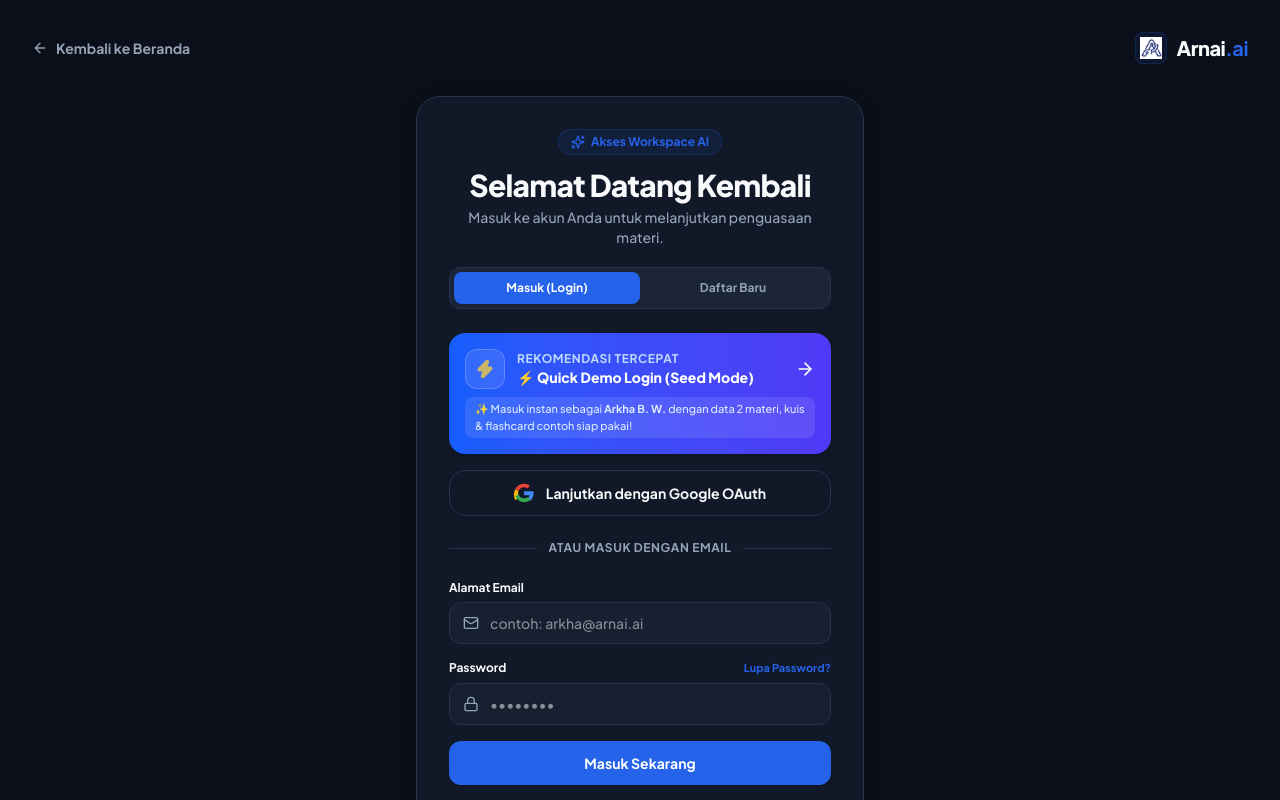
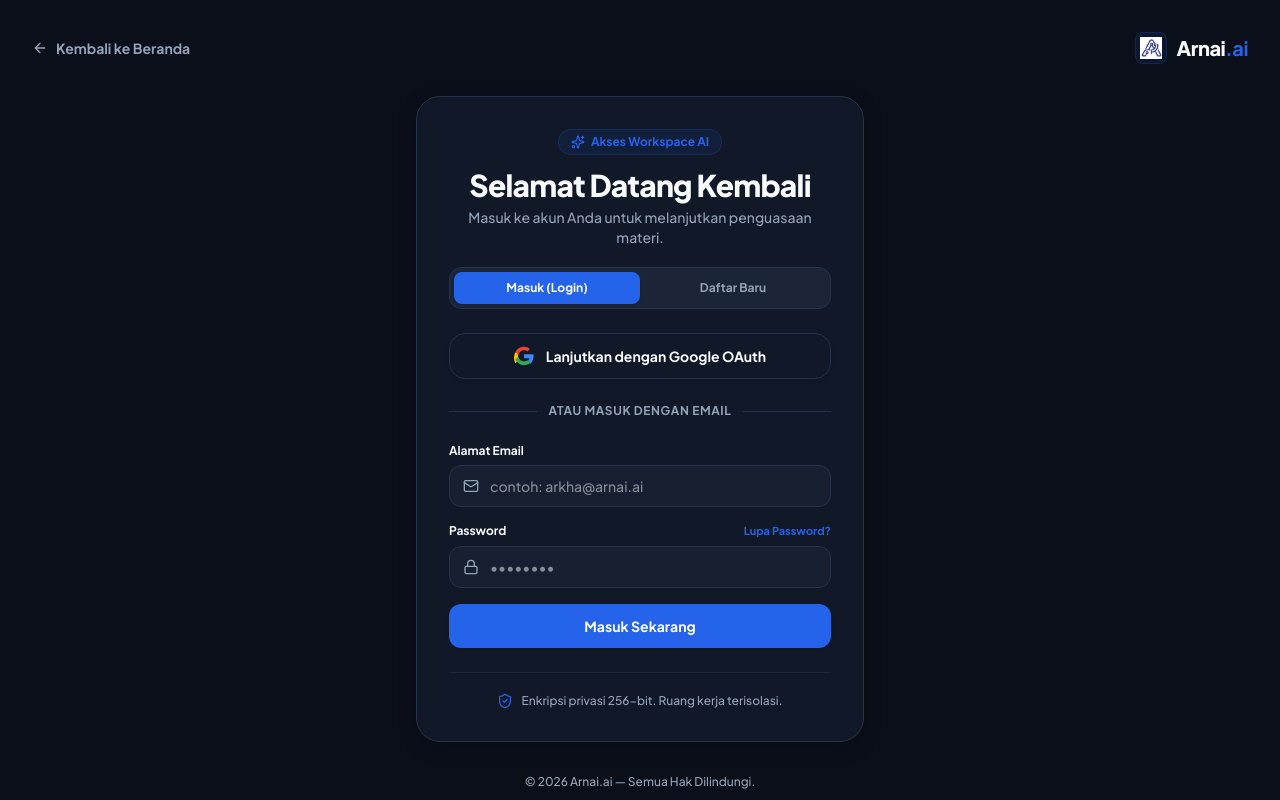
Before and after one commit to arkhabw/Arnai, a Next.js app: page /login in a window 1280 px wide. Shown: the top 800 px of the page. Built offline with nearby package versions, Linux system fonts and the light colour scheme.

Commit message:
feat(auth): integrate real Google OAuth redirect flow, add callback route, and remove quick seed demo login

```diff
--- /dev/null
+++ b/src/app/auth/google-callback/page.tsx
@@ -0,0 +1,75 @@
+"use client";
+
+import React, { useEffect, useState } from "react";
+import { useRouter } from "next/navigation";
+import { useAuth } from "@/lib/auth-context";
+import { Loader2, AlertCircle } from "lucide-react";
+
+export default function GoogleCallbackPage() {
+  const router = useRouter();
+  const { loginWithGoogle } = useAuth();
+  const [errorMsg, setErrorMsg] = useState<string | null>(null);
+
+  useEffect(() => {
+    const handleCallback = async () => {
+      try {
+        const hash = window.location.hash;
+        if (!hash) {
+          setErrorMsg("Token otorisasi Google tidak ditemukan.");
+          return;
+        }
+
+        // Parse access_token from hash fragment
+        const params = new URLSearchParams(hash.substring(1));
+        const accessToken = params.get("access_token");
+
+        if (!accessToken) {
+          setErrorMsg("Akses token Google tidak valid atau kedaluwarsa.");
+          return;
+        }
+
+        const success = await loginWithGoogle(accessToken);
+        if (success) {
+          router.push("/dashboard");
+        } else {
+          setErrorMsg("Gagal melakukan otentikasi profil pengguna.");
+        }
+      } catch (err: any) {
+        console.error("OAuth Error:", err);
+        setErrorMsg(err.message || "Gagal menghubungkan akun Google Anda.");
+      }
+    };
+
+    handleCallback();
+  }, [loginWithGoogle, router]);
+
+  return (
+    <div className="min-h-screen bg-background flex flex-col items-center justify-center p-4">
+      <div className="glass-card rounded-3xl border border-border p-8 max-w-sm w-full text-center shadow-xl space-y-4">
+        {errorMsg ? (
+          <>
+            <div className="w-12 h-12 rounded-2xl bg-red-500/10 text-red-500 flex items-center justify-center border border-red-500/20 mx-auto">
+              <AlertCircle className="w-6 h-6" />
+            </div>
+            <h3 className="text-base font-extrabold text-foreground">Otentikasi Gagal</h3>
+            <p className="text-xs text-muted-foreground leading-relaxed">{errorMsg}</p>
+            <button
+              onClick={() => router.push("/login")}
+              className="w-full py-2.5 rounded-xl bg-primary hover:bg-blue-700 text-primary-foreground font-bold text-xs transition-all shadow-sm"
+            >
+              Kembali ke Halaman Login
+            </button>
+          </>
+        ) : (
+          <>
+            <Loader2 className="w-10 h-10 animate-spin text-primary mx-auto" />
+            <h3 className="text-base font-extrabold text-foreground">Mendapatkan Profil Google</h3>
+            <p className="text-xs text-muted-foreground">
+              Harap tunggu sebentar selagi kami mengamankan sesi masuk Anda...
+            </p>
+          </>
+        )}
+      </div>
+    </div>
+  );
+}
--- a/src/app/login/page.tsx
+++ b/src/app/login/page.tsx
@@ -41,13 +41,12 @@
 function LoginContent() {
   const searchParams = useSearchParams();
   const router = useRouter();
-  const { login, register: registerUser, loginWithGoogle, loginAsQuickDemo, isLoading: authLoading } = useAuth();
+  const { login, register: registerUser, loginWithGoogle, isLoading: authLoading } = useAuth();
 
   const initialMode = searchParams.get("mode") === "register" ? "register" : "login";
   const [mode, setMode] = useState<"login" | "register">(initialMode);
   const [errorMsg, setErrorMsg] = useState<string | null>(null);
   const [successMsg, setSuccessMsg] = useState<string | null>(null);
-  const [isDemoLoading, setIsDemoLoading] = useState(false);
   const [isGoogleLoading, setIsGoogleLoading] = useState(false);
 
   // Hook form for login
@@ -100,32 +99,19 @@
     }
   };
 
-  const handleGoogleLogin = async () => {
+  const handleGoogleLogin = () => {
     setErrorMsg(null);
     setIsGoogleLoading(true);
-    try {
-      const success = await loginWithGoogle();
-      if (success) {
-        setSuccessMsg("Terhubung dengan akun Google! Mengalihkan ke workspace...");
-        setTimeout(() => {
-          router.push("/dashboard");
-        }, 600);
-      }
-    } catch (e) {
-      setErrorMsg("Gagal menghubungkan dengan Google OAuth.");
+    const clientId = process.env.NEXT_PUBLIC_GOOGLE_CLIENT_ID;
+    if (!clientId) {
+      setErrorMsg("Google Client ID belum dikonfigurasi di file environment (.env). Silakan atur NEXT_PUBLIC_GOOGLE_CLIENT_ID Anda.");
       setIsGoogleLoading(false);
+      return;
     }
-  };
-
-  const handleQuickDemo = async () => {
-    setErrorMsg(null);
-    setIsDemoLoading(true);
-    try {
-      await loginAsQuickDemo();
-    } catch (e) {
-      setErrorMsg("Gagal masuk mode demo.");
-      setIsDemoLoading(false);
-    }
+    const redirectUri = encodeURIComponent(`${window.location.origin}/auth/google-callback`);
+    const scope = encodeURIComponent("https://www.googleapis.com/auth/userinfo.profile https://www.googleapis.com/auth/userinfo.email");
+    const oauthUrl = `https://accounts.google.com/o/oauth2/v2/auth?client_id=${clientId}&redirect_uri=${redirectUri}&response_type=token&scope=${scope}`;
+    window.location.href = oauthUrl;
   };
 
   return (
@@ -208,46 +194,12 @@
             </div>
           </div>
 
-          {/* Quick Demo Hero CTA */}
-          <div className="mb-4">
-            <button
-              type="button"
-              onClick={handleQuickDemo}
-              disabled={isDemoLoading || authLoading || isGoogleLoading}
-              className="w-full relative group overflow-hidden rounded-2xl bg-gradient-to-r from-blue-600 to-indigo-600 hover:from-blue-700 hover:to-indigo-700 text-white p-4 shadow-md transition-all duration-300 active:scale-[0.99] disabled:opacity-70"
-            >
-              <div className="flex items-center justify-between relative z-10">
-                <div className="flex items-center gap-3 text-left">
-                  <div className="w-10 h-10 rounded-xl bg-white/10 backdrop-blur-md flex items-center justify-center shrink-0 border border-white/20">
-                    <Zap className="w-5 h-5 text-amber-300 fill-amber-300 animate-pulse" />
-                  </div>
-                  <div>
-                    <div className="text-xs font-bold uppercase tracking-wider text-blue-200">
-                      Rekomendasi Tercepat
-                    </div>
-                    <div className="text-sm font-extrabold text-white">
-                      ⚡ Quick Demo Login (Seed Mode)
-                    </div>
-                  </div>
-                </div>
-                {isDemoLoading ? (
-                  <Loader2 className="w-5 h-5 animate-spin text-white" />
-                ) : (
-                  <ArrowRight className="w-5 h-5 text-white group-hover:translate-x-1 transition-transform" />
-                )}
-              </div>
-              <div className="mt-2 text-left text-[11px] text-blue-100 font-medium bg-white/10 px-2.5 py-1 rounded-lg">
-                ✨ Masuk instan sebagai <strong>Arkha B. W.</strong> dengan data 2 materi, kuis & flashcard contoh siap pakai!
-              </div>
-            </button>
-          </div>
-
           {/* Google OAuth Login Button */}
           <div className="mb-6">
             <button
               type="button"
               onClick={handleGoogleLogin}
-              disabled={isGoogleLoading || authLoading || isDemoLoading}
+              disabled={isGoogleLoading || authLoading}
               className="w-full py-3 px-4 rounded-2xl bg-card hover:bg-secondary/80 border border-border text-foreground font-bold text-sm transition-all shadow-sm active:scale-[0.99] flex items-center justify-center gap-3 disabled:opacity-70 group"
             >
               {isGoogleLoading ? (
--- a/src/lib/auth-context.tsx
+++ b/src/lib/auth-context.tsx
@@ -21,36 +21,9 @@
   isLoading: boolean;
   login: (email: string, password?: string) => Promise<boolean>;
   register: (name: string, email: string, password?: string) => Promise<boolean>;
-  loginWithGoogle: () => Promise<boolean>;
-  loginAsQuickDemo: () => Promise<void>;
+  loginWithGoogle: (accessToken: string) => Promise<boolean>;
   logout: () => void;
 }
-
-const DEMO_USER: UserProfile = {
-  id: "usr-demo-arkha",
-  name: "Arkha B. W.",
-  email: "arkha@arnai.ai",
-  avatar: "https://images.unsplash.com/photo-1534528741775-53994a69daeb?w=150&auto=format&fit=crop&q=80",
-  role: "Pro Student Account",
-  isDemo: true,
-  provider: "demo",
-  streakDays: 7,
-  completedQuizzes: 14,
-  masteredFlashcards: 68,
-};
-
-const GOOGLE_USER: UserProfile = {
-  id: "usr-google-arkha",
-  name: "Arkha B. W.",
-  email: "arkhabw@gmail.com",
-  avatar: "https://images.unsplash.com/photo-1534528741775-53994a69daeb?w=150&auto=format&fit=crop&q=80",
-  role: "Pro Google Account",
-  isDemo: false,
-  provider: "google",
-  streakDays: 3,
-  completedQuizzes: 5,
-  masteredFlashcards: 24,
-};
 
 const AuthContext = createContext<AuthContextType | undefined>(undefined);
 
@@ -134,21 +107,35 @@
     return true;
   };
 
-  const loginWithGoogle = async (): Promise<boolean> => {
+  const loginWithGoogle = async (accessToken: string): Promise<boolean> => {
     setIsLoading(true);
-    // Simulate Google OAuth handshake
-    await new Promise((resolve) => setTimeout(resolve, 1000));
-    persistUser(GOOGLE_USER);
-    setIsLoading(false);
-    return true;
-  };
+    try {
+      const res = await fetch(`https://www.googleapis.com/oauth2/v3/userinfo?access_token=${accessToken}`);
+      if (!res.ok) {
+        throw new Error("Gagal mengambil data profil Google");
+      }
+      const googleData = await res.json();
 
-  const loginAsQuickDemo = async (): Promise<void> => {
-    setIsLoading(true);
-    await new Promise((resolve) => setTimeout(resolve, 600));
-    persistUser(DEMO_USER);
-    setIsLoading(false);
-    router.push("/dashboard");
+      const loggedInUser: UserProfile = {
+        id: "usr-google-" + googleData.sub,
+        name: googleData.name || "Pengguna Google",
+        email: googleData.email,
+        avatar: googleData.picture || "https://images.unsplash.com/photo-1534528741775-53994a69daeb?w=150&auto=format&fit=crop&q=80",
+        role: "Student Account",
+        isDemo: false,
+        provider: "google",
+        streakDays: 1,
+        completedQuizzes: 0,
+        masteredFlashcards: 0,
+      };
+
+      persistUser(loggedInUser);
+      setIsLoading(false);
+      return true;
+    } catch (e) {
+      setIsLoading(false);
+      throw e;
+    }
   };
 
   const logout = () => {
@@ -164,7 +151,6 @@
         login,
         register,
         loginWithGoogle,
-        loginAsQuickDemo,
         logout,
       }}
     >
```
